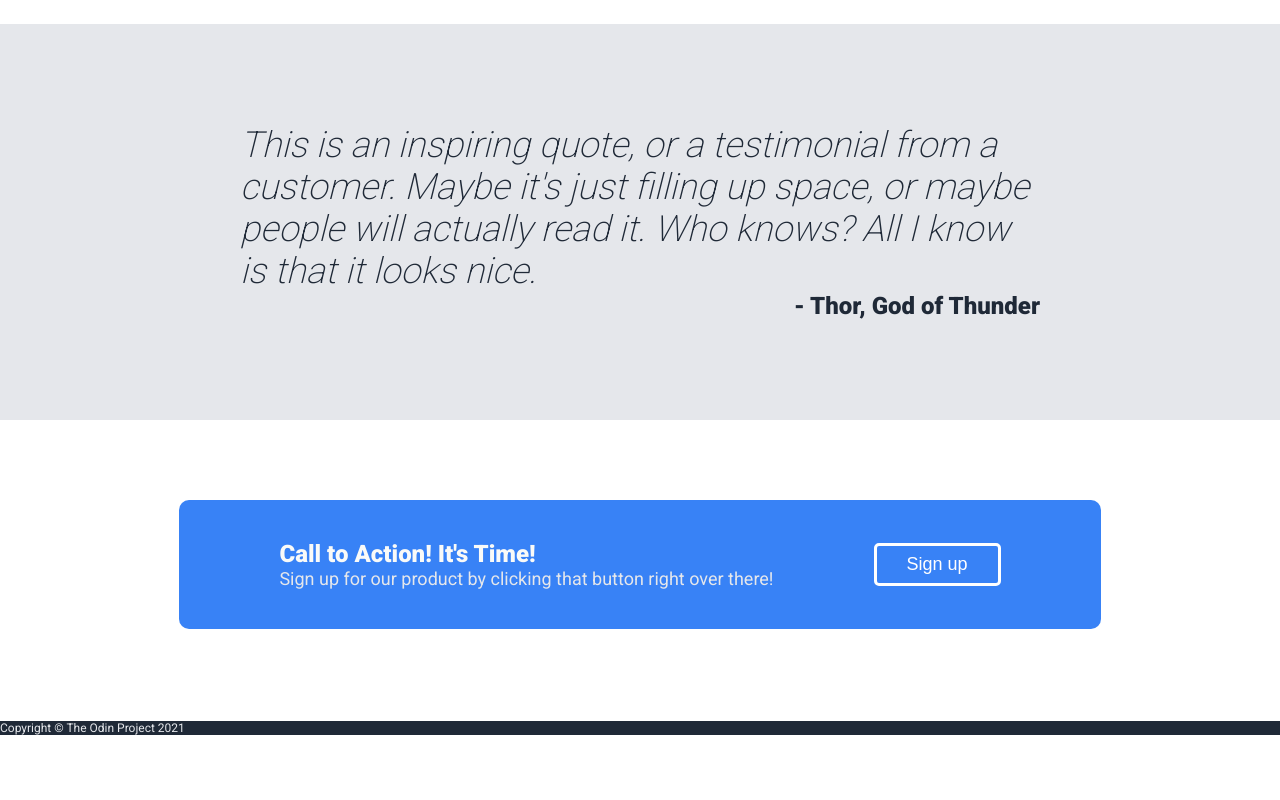
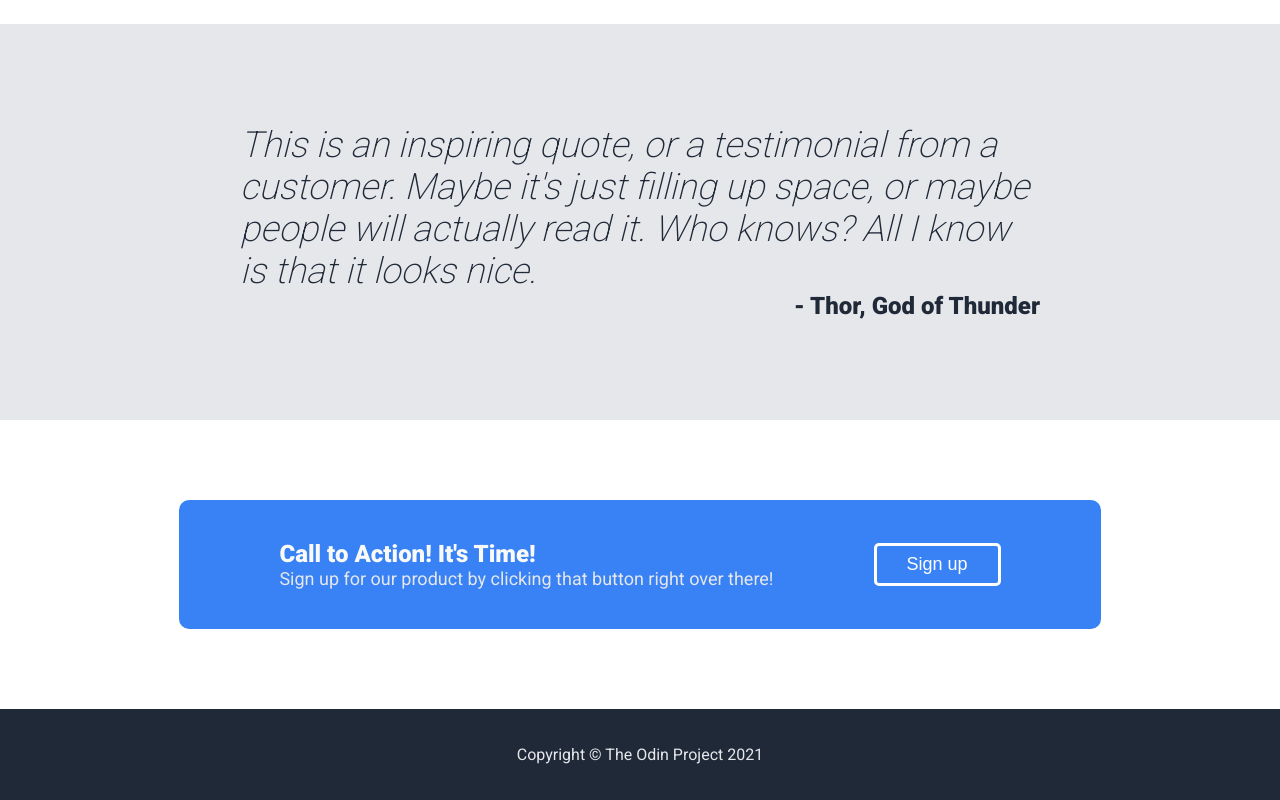
Before and after one commit to Michael668875/Odin-portfolio, a plain HTML site: page index.html in a window 1280 px wide. Shown: the part 969-1769 px from the top of the page. Before the commit the page ends 1716 px from the top, so only its background shows below. Drawn offline with Linux system fonts and the light colour scheme.

Commit message:
fixed footer section

```diff
--- a/style.css
+++ b/style.css
@@ -12,8 +12,13 @@ body {
     gap: 50px;
 }
 
+.footer {
+    display: flex;
+    justify-content: center;
+    padding: 20px;
+}
 .footer-text {
-    font-size: 12px;
+    font-size: 16px;
     color: #e5e7eb;
 }
 
```
